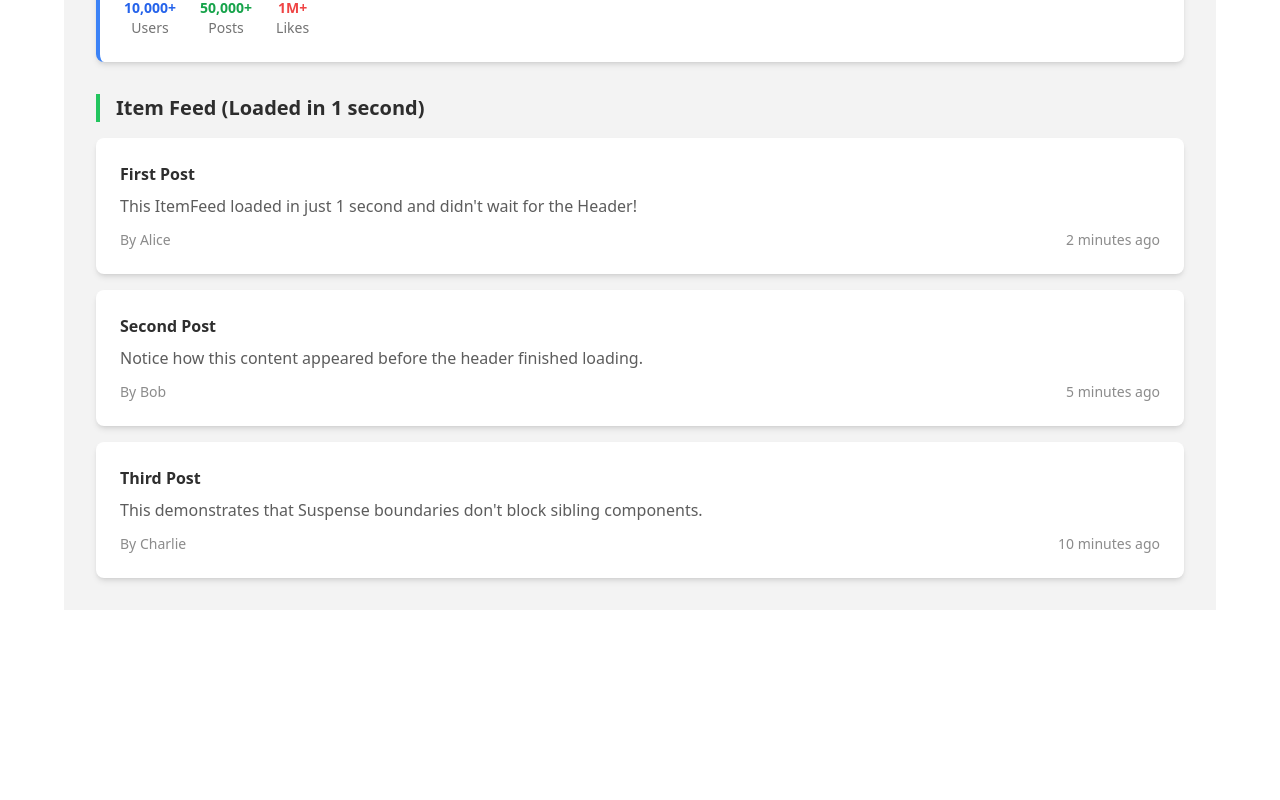
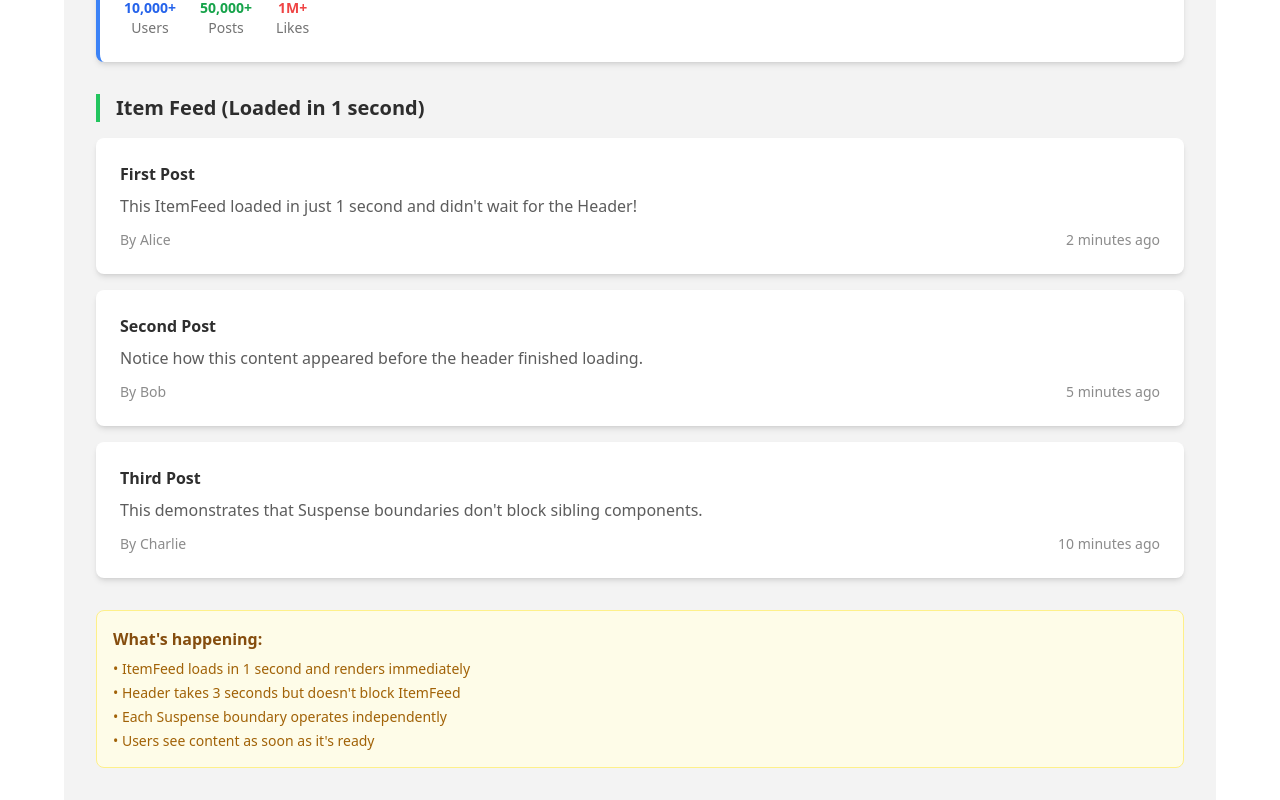
Before and after one commit to BraveHeart-tex/hydration-playground, a Next.js app: page /independent-suspense in a window 1280 px wide. Shown: the part 302-1102 px from the top of the page. Before the commit the page ends 912 px from the top, so only its background shows below. Built offline with nearby package versions, Linux system fonts and the light colour scheme.

Commit message:
refactor: add info box to independent suspense page

```diff
--- a/app/independent-suspense/page.tsx
+++ b/app/independent-suspense/page.tsx
@@ -24,6 +24,18 @@ export default function SuspensePage() {
         <Suspense fallback={<ItemFeedSkeleton />}>
           <ItemFeed />
         </Suspense>
+
+        <div className="bg-yellow-50 border border-yellow-200 rounded-lg p-4 mt-8">
+          <h3 className="font-semibold text-yellow-800 mb-2">
+            What&apos;s happening:
+          </h3>
+          <ul className="text-yellow-700 text-sm space-y-1">
+            <li>• ItemFeed loads in 1 second and renders immediately</li>
+            <li>• Header takes 3 seconds but doesn&apos;t block ItemFeed</li>
+            <li>• Each Suspense boundary operates independently</li>
+            <li>• Users see content as soon as it&apos;s ready</li>
+          </ul>
+        </div>
       </div>
     </main>
   );
```
